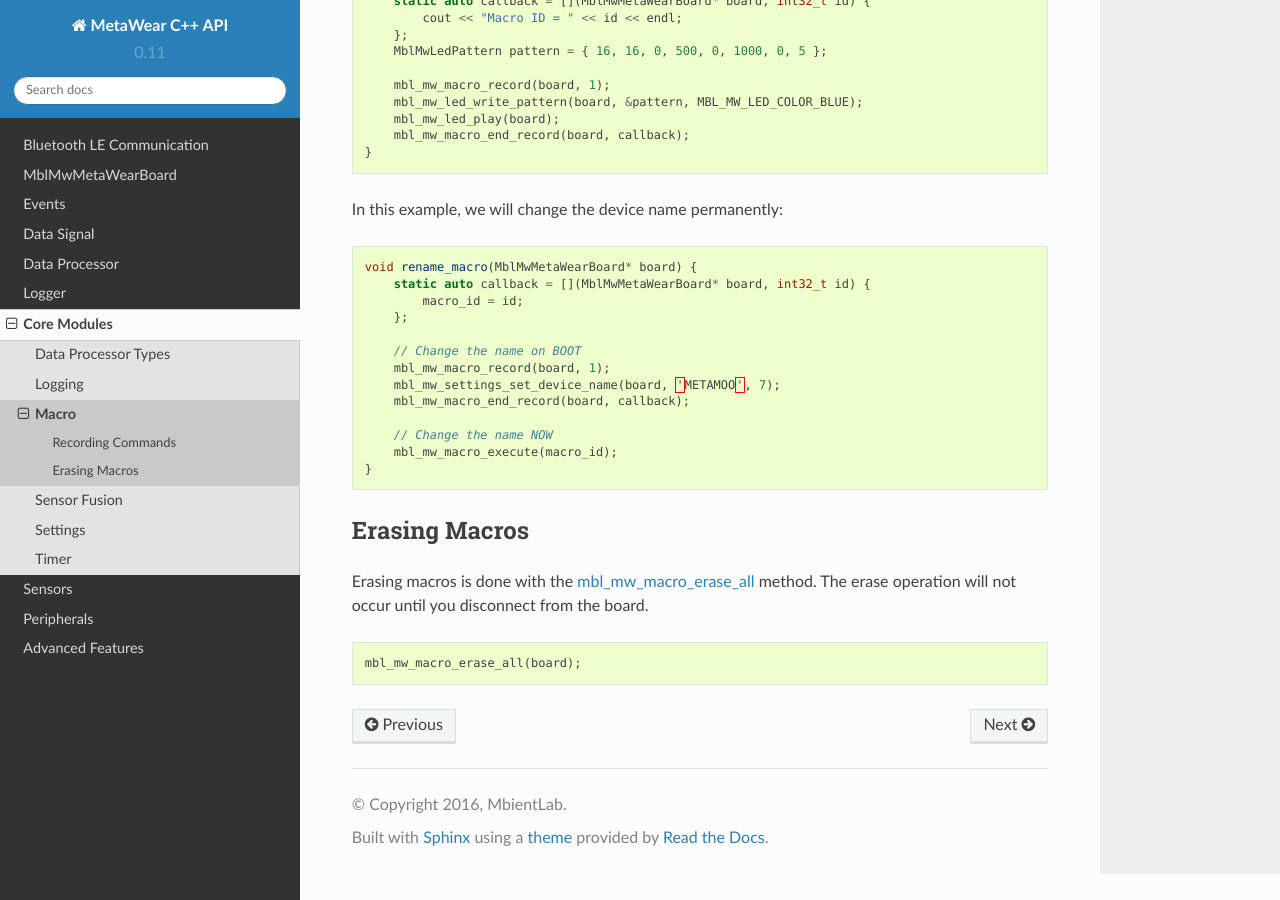
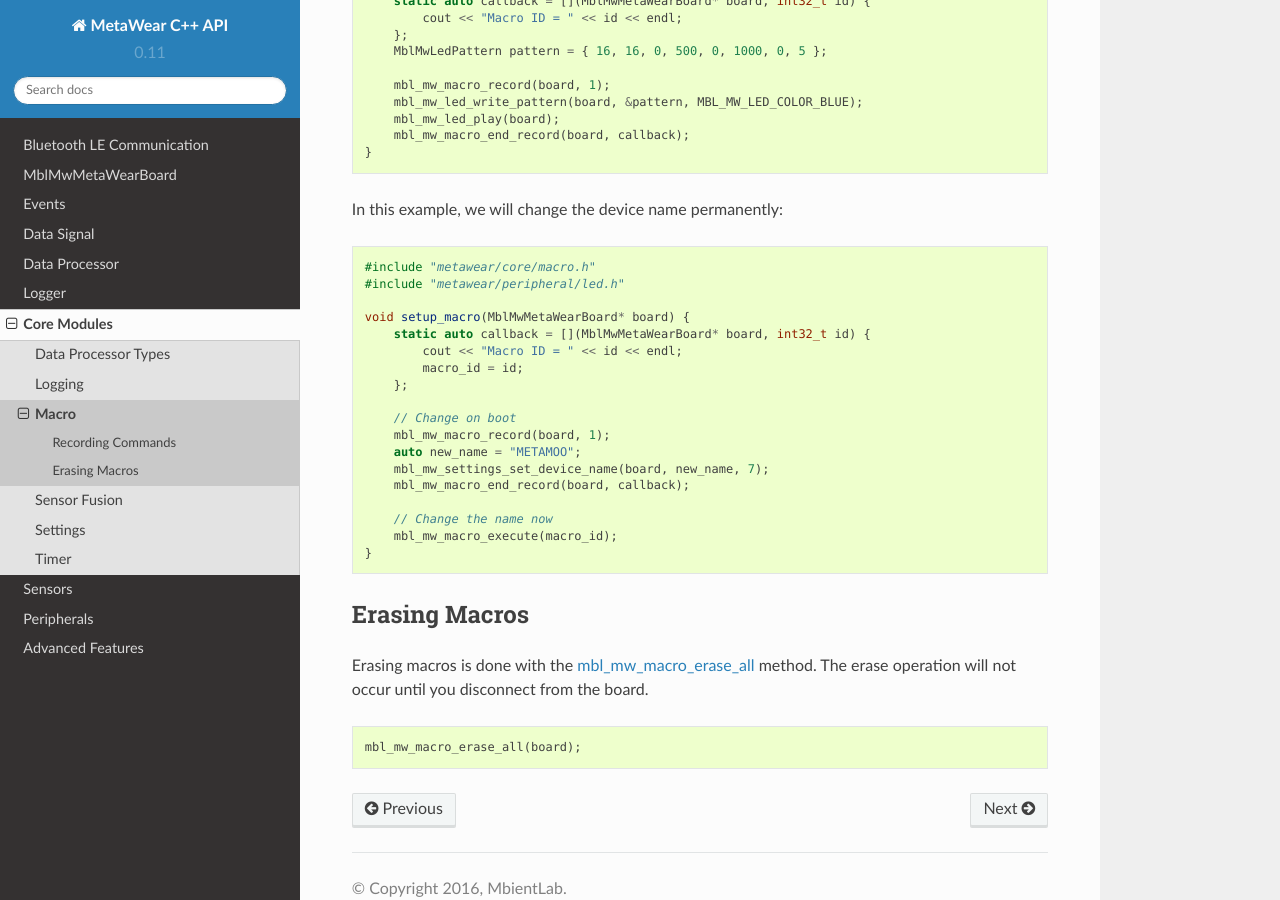
Before and after one commit to mbientlab/MetaWear-SDK-Cpp, a Sphinx documentation site: the page built from cppdocs/source/macro.rst, in a window 1280 px wide and 900 px high, scrolled down 920 px. Built offline with Sphinx 7.4.7 and the Read the Docs theme 2.0.0, drawn with Linux system fonts in a browser that asks for light colours.

Commit message:
update docs for 0.19.1

```diff
--- a/cppdocs/source/advanced_features.rst
+++ b/cppdocs/source/advanced_features.rst
@@ -65,7 +65,7 @@ deserializing the state.  ::
 
 Anonymous Signals
 ------------------
-Anonymous data signals are a variant of the :ref:`Logger <MblMwDataLogger>` type used to retrieve logged data from a board that was not programmed by the current host device.
+Anonymous data signals are a variant of the `Logger <https://mbientlab.com/cppdocs/latest/mblmwlogger.html>`_ type used to retrieve logged data from a board that was not programmed by the current host device.
 
 For example, a linux device was used to start a log of accelerometer data at 20Hz on a MetaWear board and an Android device is expected to download it from that board at a later time (the Android device therefore does not know about which loggers are running).
 
--- a/cppdocs/source/conf.py
+++ b/cppdocs/source/conf.py
@@ -138,7 +138,7 @@ html_theme = 'sphinx_rtd_theme'
 # Add any paths that contain custom static files (such as style sheets) here,
 # relative to this directory. They are copied after the builtin static files,
 # so a file named "default.css" will overwrite the builtin "default.css".
-html_static_path = ['_static']
+html_static_path = []
 
 # Add any extra paths that contain custom files (such as robots.txt or
 # .htaccess) here, relative to this directory. These files are copied
--- a/cppdocs/source/macro.rst
+++ b/cppdocs/source/macro.rst
@@ -53,17 +53,22 @@ In this example, we will change the device name permanently:
 
 ::
 
-    void rename_macro(MblMwMetaWearBoard* board) {
+    #include "metawear/core/macro.h"
+    #include "metawear/peripheral/led.h"
+
+    void setup_macro(MblMwMetaWearBoard* board) {
         static auto callback = [](MblMwMetaWearBoard* board, int32_t id) {
+            cout << "Macro ID = " << id << endl;
             macro_id = id;
         };
 
-        // Change the name on BOOT
+        // Change on boot
         mbl_mw_macro_record(board, 1);
-        mbl_mw_settings_set_device_name(board, 'METAMOO', 7);
+        auto new_name = "METAMOO";
+        mbl_mw_settings_set_device_name(board, new_name, 7);
         mbl_mw_macro_end_record(board, callback);
 
-        // Change the name NOW
+        // Change the name now
         mbl_mw_macro_execute(macro_id);
     }
 
```
Also changed, not shown: cppdocs/source/mblmwmetawearboard.rst (+6 -6 lines), cppdocs/source/sensor_fusion.rst (+8 -8 lines).
